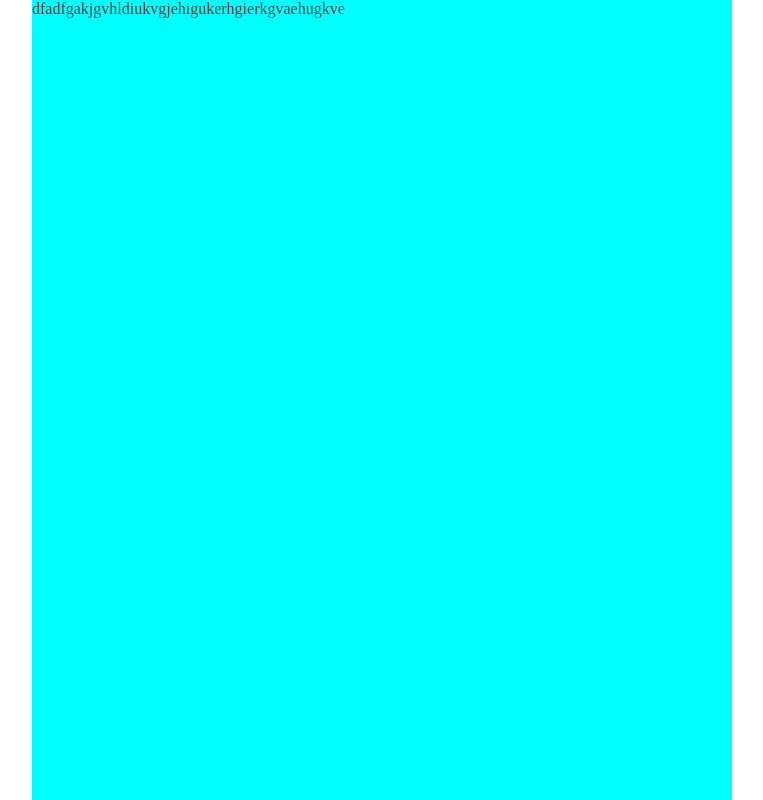
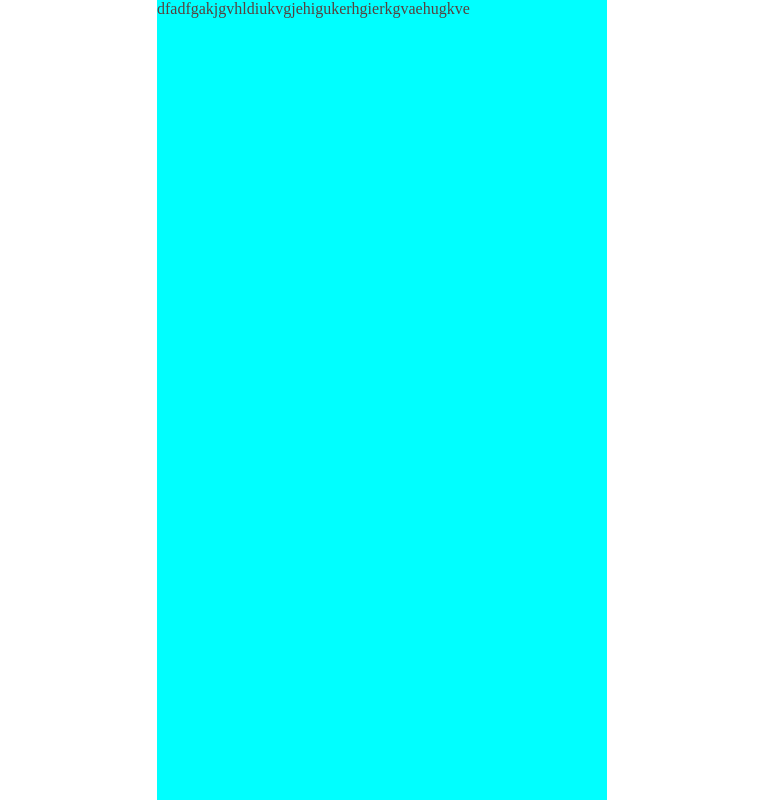
Before and after one commit to hjung43/Catale, a React (Create React App) app in the folder frontend/: page / in a window 1280 px wide. Shown: the whole page, without its empty margins (258-1021 px from the left). Built offline with nearby package versions, Linux system fonts and the light colour scheme; a web font is replaced by a local one.

Commit message:
FIX : 크기조정

```diff
--- a/frontend/src/components/common/Container.module.css
+++ b/frontend/src/components/common/Container.module.css
@@ -1,6 +1,5 @@
 .container {
-  max-width: 700px;
-  min-width: 700px;
+  max-width: 450px;
   margin: 0 auto;
   background-color: aqua;
 }
```
